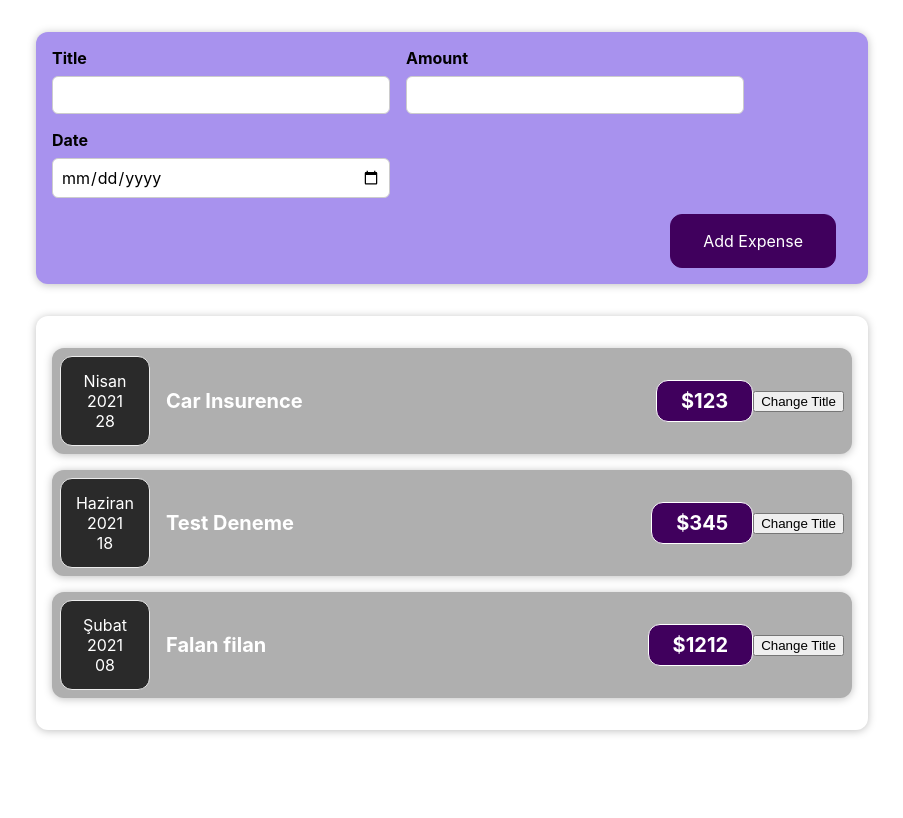
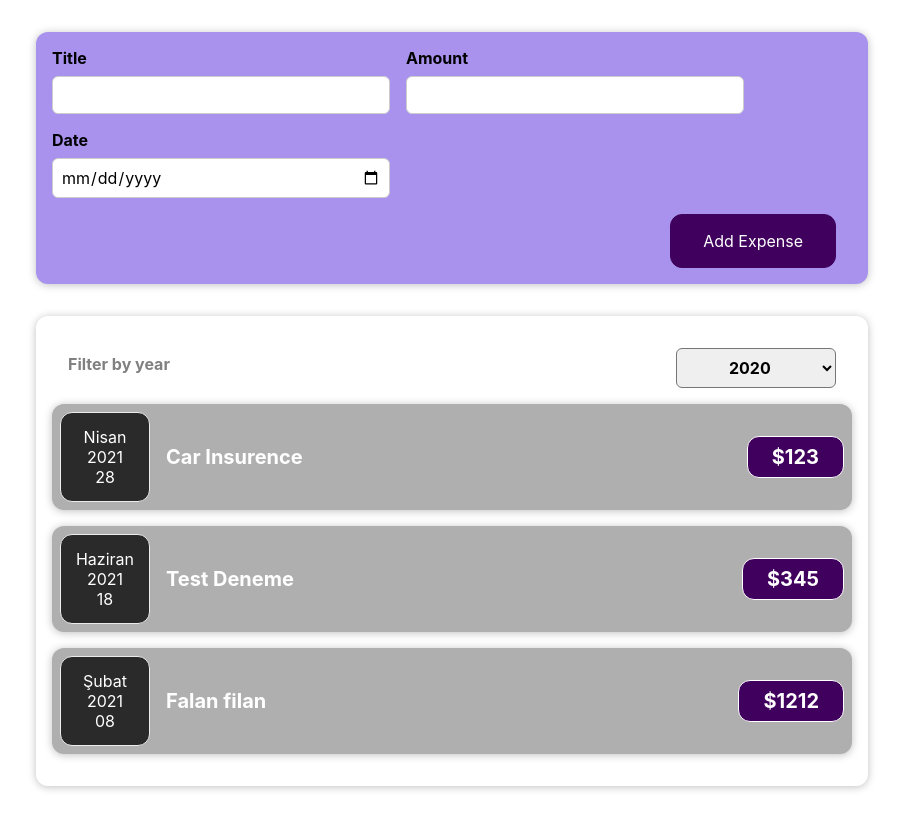
Before and after one commit to murticoder/eract-test-project, a React (Create React App) app: page / in a window 1280 px wide. Shown: the whole page, without its empty margins (188-1091 px from the left). Built offline with nearby package versions, Linux system fonts and the light colour scheme.

Commit message:
section 4 completed

```diff
--- /dev/null
+++ b/src/components/Expenses/ExpenseFilter.css
@@ -0,0 +1,25 @@
+.expenses-filter {
+  color: white;
+  padding: 0 1rem;
+}
+
+.expenses-filter__control {
+  display: flex;
+  width: 100%;
+  align-items: center;
+  justify-content: space-between;
+  margin: 1rem 0;
+  color: grey;
+}
+
+.expenses-filter label {
+  font-weight: bold;
+  margin-bottom: 0.5rem;
+}
+
+.expenses-filter select {
+  font: inherit;
+  padding: 0.5rem 3rem;
+  font-weight: bold;
+  border-radius: 6px;
+}
--- /dev/null
+++ b/src/components/Expenses/ExpenseFilter.js
@@ -0,0 +1,24 @@
+import React from 'react';
+
+import './ExpenseFilter.css';
+
+const ExpenseFilter = (props) => {
+    const dropdownChangeHandler = (event) => {
+        props.onChangeFilter(event.target.value);
+    };
+    return (
+        <div className='expenses-filter'>
+            <div className='expenses-filter__control'>
+                <label>Filter by year</label>
+                <select onChange={dropdownChangeHandler} value={props.selected}>
+                    <option value='2022'>2022</option>
+                    <option value='2021'>2021</option>
+                    <option value='2020'>2020</option>
+                    <option value='2019'>2019</option>
+                </select>
+            </div>
+        </div>
+    );
+};
+
+export default ExpenseFilter;
--- a/src/components/Expenses/ExpenseItem.js
+++ b/src/components/Expenses/ExpenseItem.js
@@ -1,28 +1,16 @@
-import React, {useState} from 'react';
+import React from 'react';
 import './ExpenseItem.css';
 import ExpenseDate from './ExpenseDate.js';
 import Card from '../UI/Card.js';
 
 function ExpenseItem(props){
-
-    const [title , setTitle] = useState(props.title);
-
-
-
-
-    const clickHandler= () => {
-          setTitle('updated');
-    };
-
-
     return (
     <Card className="expense-item">
         <ExpenseDate date={props.date}/>
         <div className="expense-item__description">
-            <h2>{title}</h2>
+            <h2>{props.title}</h2>
             <div className="expense-item__price">${props.amount}</div>
         </div>
-        <button onClick={clickHandler}>Change Title</button>
     </Card>
     )
 }
--- a/src/components/Expenses/Expenses.js
+++ b/src/components/Expenses/Expenses.js
@@ -1,15 +1,26 @@
 import ExpenseItem from "./ExpenseItem";
 import Card from '../UI/Card';
-function Expenses(props){
+import ExpenseFilter from "./ExpenseFilter";
+import { useState } from "react";
+function Expenses(props) {
 
+  const [filteredYear, setFilteredYear] = useState('2020');
 
-return (
-    <Card className="expenses">
-        <ExpenseItem title={props.expenses[0].title} amount={props.expenses[0].amount} date={props.expenses[0].date}/>
-        <ExpenseItem title={props.expenses[1].title} amount={props.expenses[1].amount} date={props.expenses[1].date}/>
-        <ExpenseItem title={props.expenses[2].title} amount={props.expenses[2].amount} date={props.expenses[2].date}/>
+  const filterChangeHandler = (selectedYear) => {
+    setFilteredYear(selectedYear);
+  };
+
+  return (
+    <div>
+      <Card className="expenses">
+        <ExpenseFilter onChangeFilter={filterChangeHandler} selected={filteredYear}/>
+        <ExpenseItem title={props.expenses[0].title} amount={props.expenses[0].amount} date={props.expenses[0].date} />
+        <ExpenseItem title={props.expenses[1].title} amount={props.expenses[1].amount} date={props.expenses[1].date} />
+        <ExpenseItem title={props.expenses[2].title} amount={props.expenses[2].amount} date={props.expenses[2].date} />
       </Card>
-)
+    </div>
+
+  )
 }
 
 export default Expenses
```
Also changed, not shown: src/components/Expenses/ExpenseItem.css (line endings or trailing spaces).
